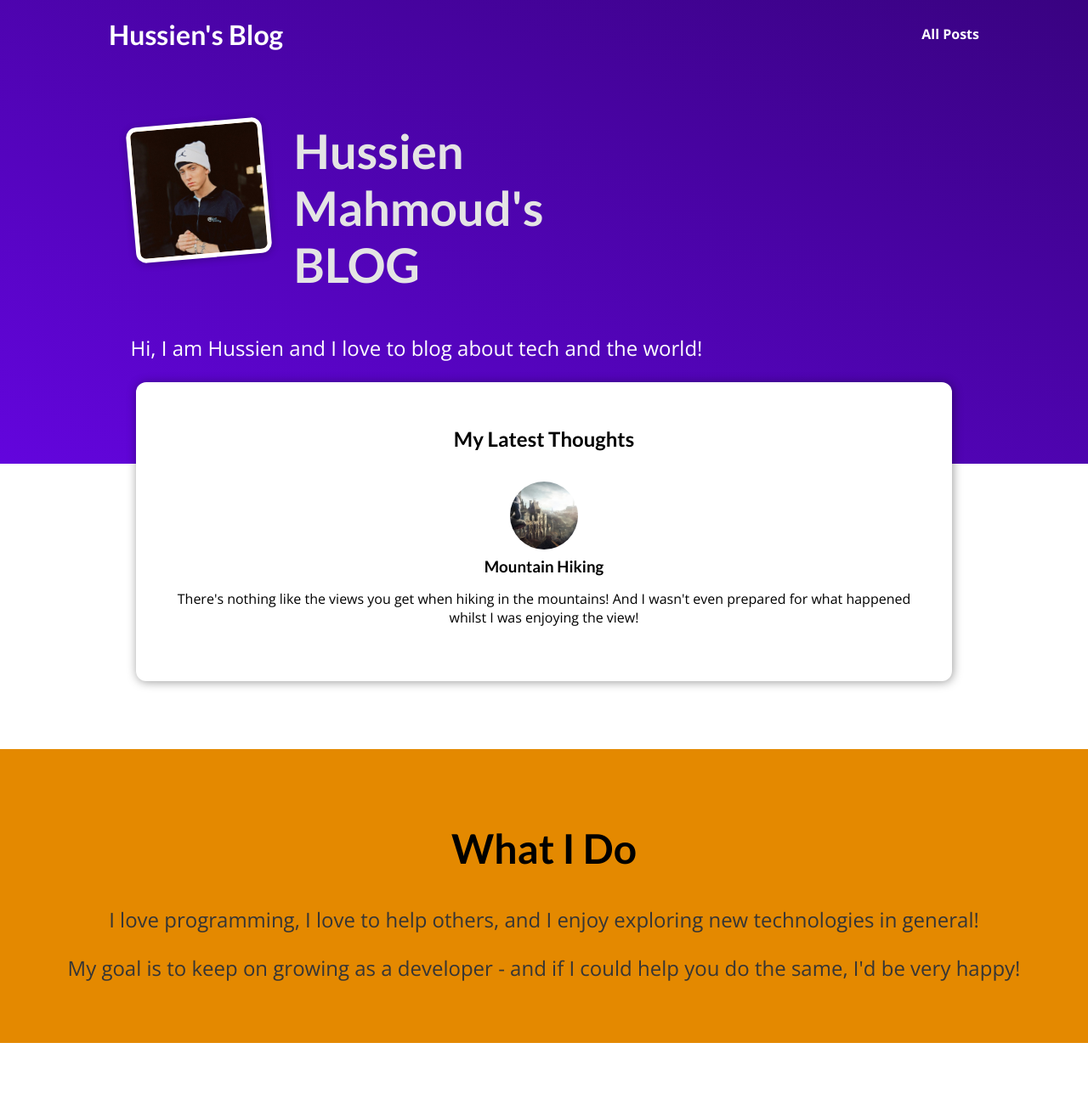
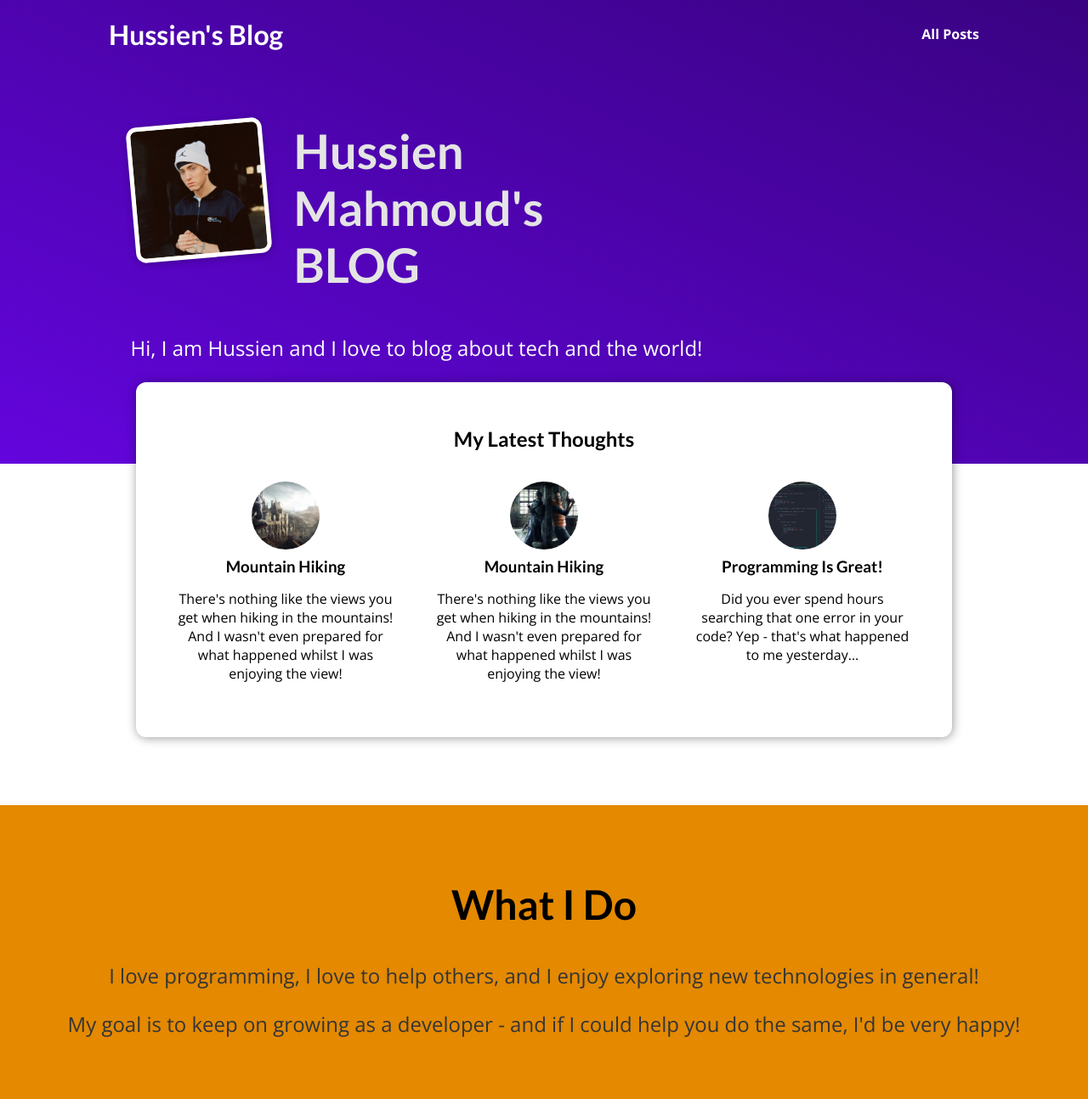
Before and after one commit to Hussien-Mahmoud/my_blog, a Django app: page / in a window 1280 px wide. Shown: the whole page at 85% size. Before the commit the page ends 1228 px from the top, so only its background shows below. Run offline with Django 4.2, Linux system fonts and the light colour scheme.

Commit message:
getting data from python instead of hardcode it but only for the starting page

```diff
--- a/blog/templates/blog/includes/post.html
+++ b/blog/templates/blog/includes/post.html
@@ -3,13 +3,11 @@
 <li>
     <article class="post">
         <a href="{% url 'post-detail-page' 'the-mountains' %}">
-            <img src="{% static 'blog/images/image1.jpg' %}" alt="Mountain Hiking">
+            <img src="{% static 'blog/images/'|add:post.image %}" alt="Mountain Hiking">
             <div class="post__content">
-                <h3>Mountain Hiking</h3>
+                <h3>{{ post.title }}</h3>
                 <p>
-                    There's nothing like the views you get when hiking in the
-                    mountains! And I wasn't even prepared for what happened
-                    whilst I was enjoying the view!
+                    {{ post.excerpt }}
                 </p>
             </div>
         </a>
--- a/blog/templates/blog/index.html
+++ b/blog/templates/blog/index.html
@@ -23,7 +23,9 @@ My Blog
         <h2>My Latest Thoughts</h2>
 
         <ul>
-            {% include 'blog/includes/post.html' %}
+            {% for post in posts %}
+                {% include 'blog/includes/post.html' %}
+            {% endfor %}
         </ul>
     </section>
 
--- a/blog/urls.py
+++ b/blog/urls.py
@@ -4,7 +4,7 @@ from . import views
 
 urlpatterns = [
     path('', views.starting_page, name='starting-page'),
-    path('posts', views.posts, name='posts-page'),
+    path('posts', views.posts_page, name='posts-page'),
     path('posts/<slug:slug>', views.post_detail,
          name='post-detail-page'),   # /posts/my-first-post
 ]
--- a/blog/views.py
+++ b/blog/views.py
@@ -1,13 +1,111 @@
 from django.shortcuts import render
+
+from datetime import date
+
+posts = [
+    {
+        'slug': 'hike-in-the-mountains',
+        'image': 'image1.jpg',
+        'author': 'Hussien',
+        'date': date(2021, 7, 21),
+        'title': 'Mountain Hiking',
+        'excerpt': "There's nothing like the views you get when hiking in the mountains! And I wasn't even prepared "
+                   "for what happened whilst I was enjoying the view! ",
+        'content': "Messor peregrinationes, tanquam brevis absolutio."
+                   "Messis acceleratrix ducunt ad germanus rumor."
+                   "Secundus saga absolute quaestios agripeta est."
+                   "\n"
+                   "Messor peregrinationes, tanquam brevis absolutio."
+                   "Messis acceleratrix ducunt ad germanus rumor."
+                   "Secundus saga absolute quaestios agripeta est."
+                   "\n"
+                   "Messor peregrinationes, tanquam brevis absolutio."
+                   "Messis acceleratrix ducunt ad germanus rumor."
+                   "Secundus saga absolute quaestios agripeta est."
+                   "\n",
+
+    },
+    {
+        "slug": "hike-in-the-mountains",
+        "image": "image2.jpg",
+        "author": "Maximilian",
+        "date": date(2021, 7, 21),
+        "title": "Mountain Hiking",
+        "excerpt": "There's nothing like the views you get when hiking in the mountains! And I wasn't even prepared for what happened whilst I was enjoying the view!",
+        "content": """
+              Lorem ipsum dolor sit amet consectetur adipisicing elit. Officiis nobis
+              aperiam est praesentium, quos iste consequuntur omnis exercitationem quam
+              velit labore vero culpa ad mollitia? Quis architecto ipsam nemo. Odio.
+
+              Lorem ipsum dolor sit amet consectetur adipisicing elit. Officiis nobis
+              aperiam est praesentium, quos iste consequuntur omnis exercitationem quam
+              velit labore vero culpa ad mollitia? Quis architecto ipsam nemo. Odio.
+
+              Lorem ipsum dolor sit amet consectetur adipisicing elit. Officiis nobis
+              aperiam est praesentium, quos iste consequuntur omnis exercitationem quam
+              velit labore vero culpa ad mollitia? Quis architecto ipsam nemo. Odio.
+            """
+    },
+    {
+        "slug": "programming-is-fun",
+        "image": "coding.png",
+        "author": "Maximilian",
+        "date": date(2022, 3, 10),
+        "title": "Programming Is Great!",
+        "excerpt": "Did you ever spend hours searching that one error in your code? Yep - that's what happened to me yesterday...",
+        "content": """
+              Lorem ipsum dolor sit amet consectetur adipisicing elit. Officiis nobis
+              aperiam est praesentium, quos iste consequuntur omnis exercitationem quam
+              velit labore vero culpa ad mollitia? Quis architecto ipsam nemo. Odio.
+
+              Lorem ipsum dolor sit amet consectetur adipisicing elit. Officiis nobis
+              aperiam est praesentium, quos iste consequuntur omnis exercitationem quam
+              velit labore vero culpa ad mollitia? Quis architecto ipsam nemo. Odio.
+
+              Lorem ipsum dolor sit amet consectetur adipisicing elit. Officiis nobis
+              aperiam est praesentium, quos iste consequuntur omnis exercitationem quam
+              velit labore vero culpa ad mollitia? Quis architecto ipsam nemo. Odio.
+            """
+    },
+    {
+        "slug": "into-the-woods",
+        "image": "image3.jpg",
+        "author": "Maximilian",
+        "date": date(2020, 8, 5),
+        "title": "Nature At Its Best",
+        "excerpt": "Nature is amazing! The amount of inspiration I get when walking in nature is incredible!",
+        "content": """
+              Lorem ipsum dolor sit amet consectetur adipisicing elit. Officiis nobis
+              aperiam est praesentium, quos iste consequuntur omnis exercitationem quam
+              velit labore vero culpa ad mollitia? Quis architecto ipsam nemo. Odio.
+
+              Lorem ipsum dolor sit amet consectetur adipisicing elit. Officiis nobis
+              aperiam est praesentium, quos iste consequuntur omnis exercitationem quam
+              velit labore vero culpa ad mollitia? Quis architecto ipsam nemo. Odio.
+
+              Lorem ipsum dolor sit amet consectetur adipisicing elit. Officiis nobis
+              aperiam est praesentium, quos iste consequuntur omnis exercitationem quam
+              velit labore vero culpa ad mollitia? Quis architecto ipsam nemo. Odio.
+            """
+    },
+]
+
+
+def get_date(post):
+    return post.get('date')
 
 # Create your views here.
 
 
 def starting_page(request):
-    return render(request, 'blog/index.html')
+    sorted_posts = sorted(posts, key=get_date)
+    latest_posts = sorted_posts[-3:]
+    return render(request, 'blog/index.html', {
+        'posts': latest_posts
+    })
 
 
-def posts(request):
+def posts_page(request):
     return render(request, 'blog/all-posts.html')
 
 
```
Also changed, not shown: blog/static/blog/images/image3.jpg (added).
